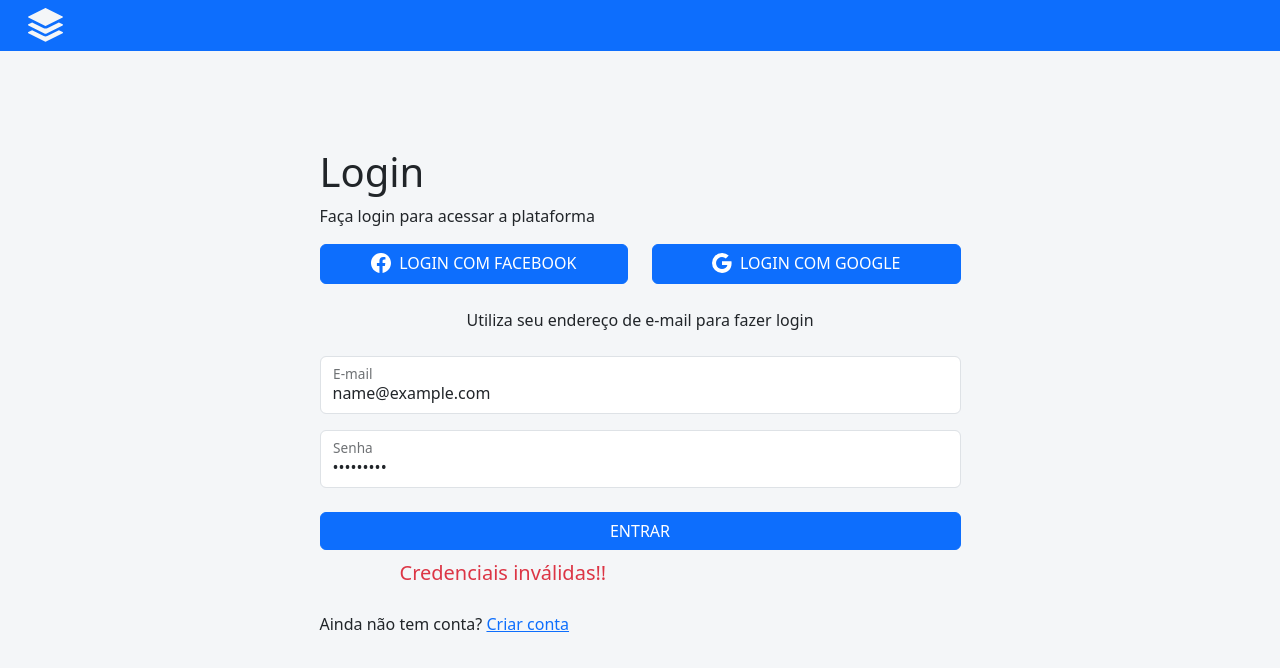
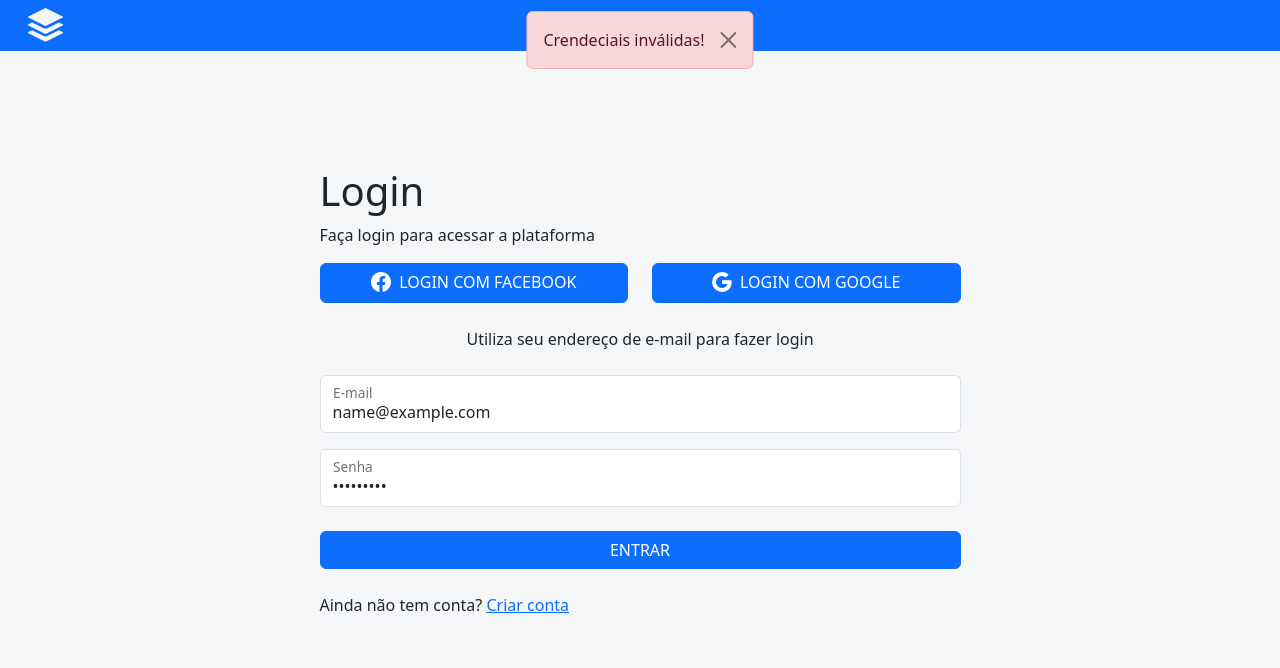
Before and after one commit to Leokrindges/API_lista_de_recados, a plain HTML site: page index.html in a window 1280 px wide. Both pictures are taken after typing "name@example.com", "Sample123" into the empty fields and a click on the button "ENTRAR". Drawn offline with nearby package versions, Linux system fonts and the light colour scheme; no server answers.

Commit message:
refatorado login e add alerts bootstrap

```diff
--- a/index.html
+++ b/index.html
@@ -17,6 +17,9 @@
 <body>
     <header>
         <nav class="navbar navbar-expand-lg bg-primary fixed-top">
+            <div class="text-danger position-absolute top-0 start-50 translate-middle mt-5" id="container-feedback">
+                <!-- o conteudo daqui é criado pelo JS -->
+            </div>
             <div class="container-fluid">
                 <svg xmlns="http://www.w3.org/2000/svg" width="35" height="35" fill="#F4F6F8" class="bi bi-stack ms-3"
                     viewBox="0 0 16 16">
@@ -30,12 +33,11 @@
         </nav>
     </header>
     <main>
-        <div class="container d-flex justify-content-center align-items-center vh-100">
+        <div class="container d-flex align-items-center vh-100">
             <div class="row justify-content-center vw-100">
                 <div class="col-12 col-md-9 col-lg-7 ">
                     <h1 class="text-secundário">Login</h1>
                     <p class="text-start">Faça login para acessar a plataforma</p>
-
                     <div class="row">
                         <div class="col-12 col-lg-6 mt-2 mt-lg-0">
                             <button type="button" class="btn btn-primary w-100 text-uppercase "><svg
@@ -56,7 +58,7 @@
                     </div>
                     <p class="text-center my-4">Utiliza seu endereço de e-mail para fazer login</p>
 
-                    <form onsubmit="login(event)" id="login">
+                    <form id="login">
                         <div class="form-floating mb-3">
                             <input type="email" class="form-control" name="email" id="email" placeholder="name@mail.com"
                                 required>
@@ -67,13 +69,12 @@
                                 required minlength="6">
                             <label for="senha">Senha</label>
                         </div>
+
+
+
                         <button type="submit" class="btn btn-primary w-100 text-uppercase mt-4">Entrar</button>
-
-                        <div class="text-danger" id="loginInvalido">
-                        </div>
-                        <p class="mt-4" data-bs-target="#register-modal">Ainda não tem conta? <a href="./criar-conta.html">Criar conta</a>
+                        <p class="mt-4">Ainda não tem conta? <a href="./criar-conta.html">Criar conta</a>
                     </form>
-
                 </div>
             </div>
         </div>
--- a/src/script.js
+++ b/src/script.js
@@ -1,27 +1,25 @@
-
-const containerlogin = document.getElementById('loginInvalido')
-containerlogin.innerHTML = ""
-containerlogin.setAttribute('style', 'color:red; padding-left: 80px; margin-top:8px; font-size: 20px;')
-
 
 const instance = axios.create({
     baseURL: 'http://localhost:8080',
 });
 
+const capturaDados = document.getElementById("login")
+capturaDados.addEventListener('submit', async (evento) => {
+    evento.preventDefault()
 
-async function login(event) {
-    event.preventDefault()
+    const email = evento.target.email.value
+    const senha = evento.target.senha.value
 
-    const email = event.srcElement.email.value
-    const senha = event.srcElement.senha.value
+    await login(email, senha)
 
+})
+
+async function login(email, senha) {
     try {
-        console.log(event);
         const resposta = await instance.post(`/usuario/login`, {
             email,
             senha
         })
-        console.log(resposta);
 
         accessToken = resposta.data.dadosUsuarios.accessToken
         nome = resposta.data.dadosUsuarios.nome
@@ -29,10 +27,28 @@ async function login(event) {
         localStorage.setItem("access_token", accessToken)
         localStorage.setItem("nome", nome)
 
+
         window.location.href = "http://127.0.0.1:5500/home.html"
+        return true;
 
     } catch (error) {
-        containerlogin.innerHTML = "Credenciais inválidas!!"
+        criarAlerta("Crendeciais inválidas!")
         console.log(error);
+        return false;
     }
 }
+
+const containerFeedbck = document.getElementById('container-feedback')
+
+function criarAlerta(mensagem, tipo) {
+    const div = document.createElement('div');
+    div.innerHTML = `
+    <div class="alert alert-${tipo} alert-danger alert-dismissible" role="alert">
+       <div>${mensagem}</div>
+      <button type="button" class="btn-close" data-bs-dismiss="alert" aria-label="Close"></button>
+    </div>
+    `;
+
+    containerFeedbck.append(div)
+
+}
```
